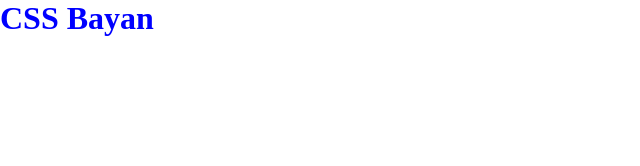
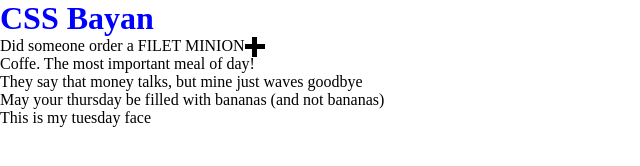
Before and after one commit to AlexandraChazova/cssBayan, a plain HTML site: page index.html in a window 1280 px wide. Shown: the whole page, without its empty margins (0-640 px from the left). Drawn offline with Linux system fonts and the light colour scheme.

Commit message:
feat: add Pictures (Mon, Mar 12, 2023 16:28:24 PM)

```diff
--- a/index.css
+++ b/index.css
@@ -6,3 +6,40 @@
 h1 {
 	color: blue;
 }
+
+.section:hover img {
+	display: block;
+}
+
+.section:hover .wrapper {
+	rotate: z 45deg;
+}
+
+.text {
+	display: flex;
+}
+
+.wrapper {
+	width: 20px;
+	position: relative;
+}
+
+.cross1 {
+	top: 7px;
+	position: absolute;
+	height: 5px;
+	width: 20px;
+	background-color: black;
+}
+
+.cross2 {
+	left: 7px;
+	position: absolute;
+	height: 20px;
+	width: 5px;
+	background-color: black;
+}
+
+img {
+	display: none;
+}
--- a/index.html
+++ b/index.html
@@ -5,6 +5,37 @@
 	<link href="index.css" rel="stylesheet">
 </head>
 <body>
-<h1>CSS Bayan</h1>
+<header>
+	<h1>CSS Bayan</h1>
+</header>
+<main>
+	<section class="section">
+		<div class="text">
+			<p>Did someone order a FILET MINION</p>
+			<div class="wrapper">
+				<div class="cross1"></div>
+				<div class="cross2"></div>
+			</div>
+		</div>
+		<div><img src="./img/minion1.jpg" width="400"height="400" alt="minion"></div>
+	</section>
+	<section class="section">
+		<div class="text">Coffe. The most important meal of day!</div>
+		<div><img src="./img/minion2.jpg" width="400"height="400" alt="minion"></div>
+	</section>
+	<section class="section">
+		<div class="text">They say that money talks, but mine just waves goodbye</div>
+		<div><img src="./img/minion3.jpg" width="400"height="400" alt="minion"></div>
+	</section>
+	<section class="section">
+		<div class="text">May your thursday be filled with bananas (and not bananas)</div>
+		<div><img src="./img/minion4.jpeg" width="400"height="400" alt="minion"></div>
+	</section>
+	<section class="section">
+		<div class="text">This is my tuesday face</div>
+		<div><img src="./img/minion5.jpeg" width="400"height="400" alt="minion"></div>
+	</section>
+</main>
+
 </body>
 </html>
```
